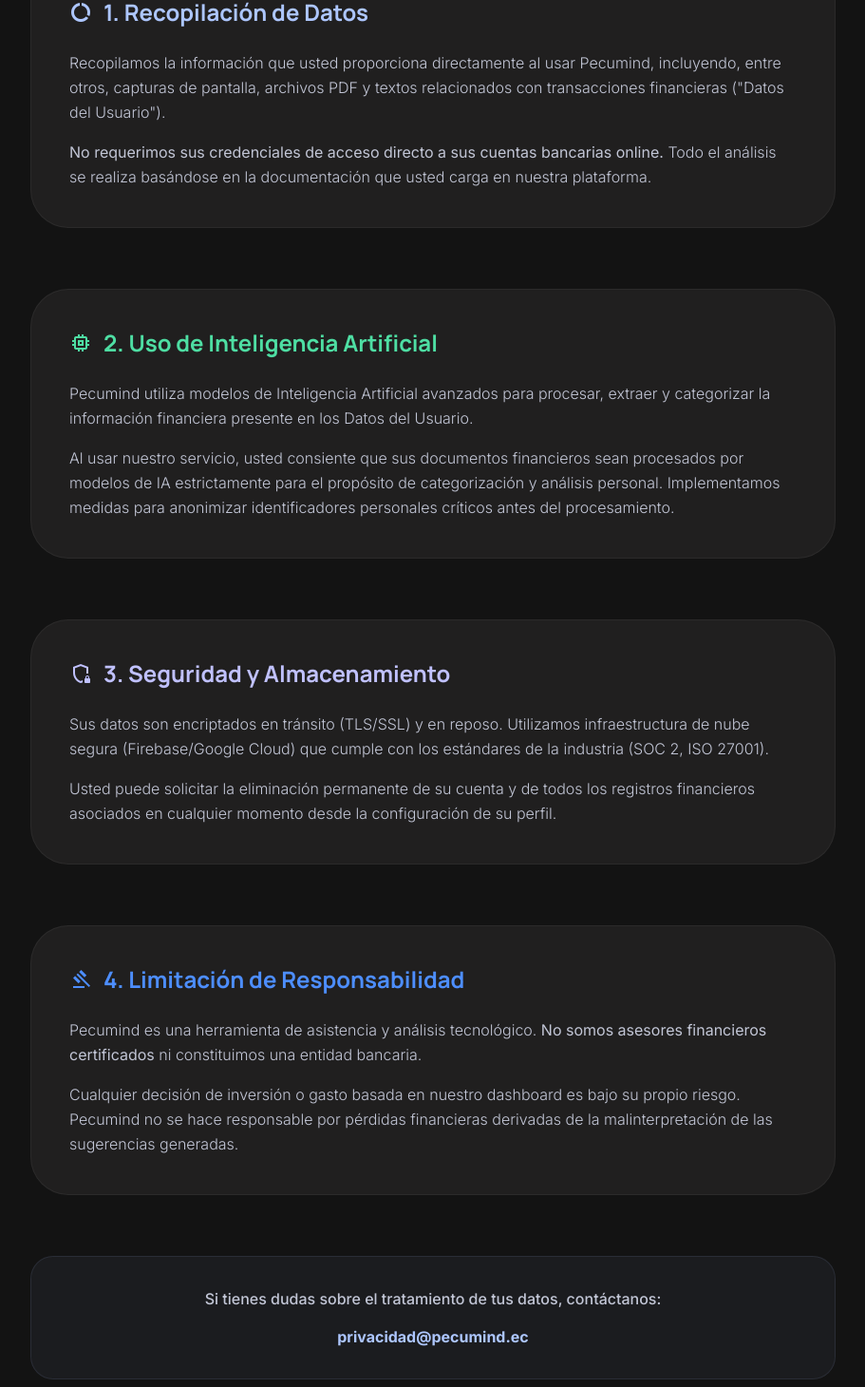
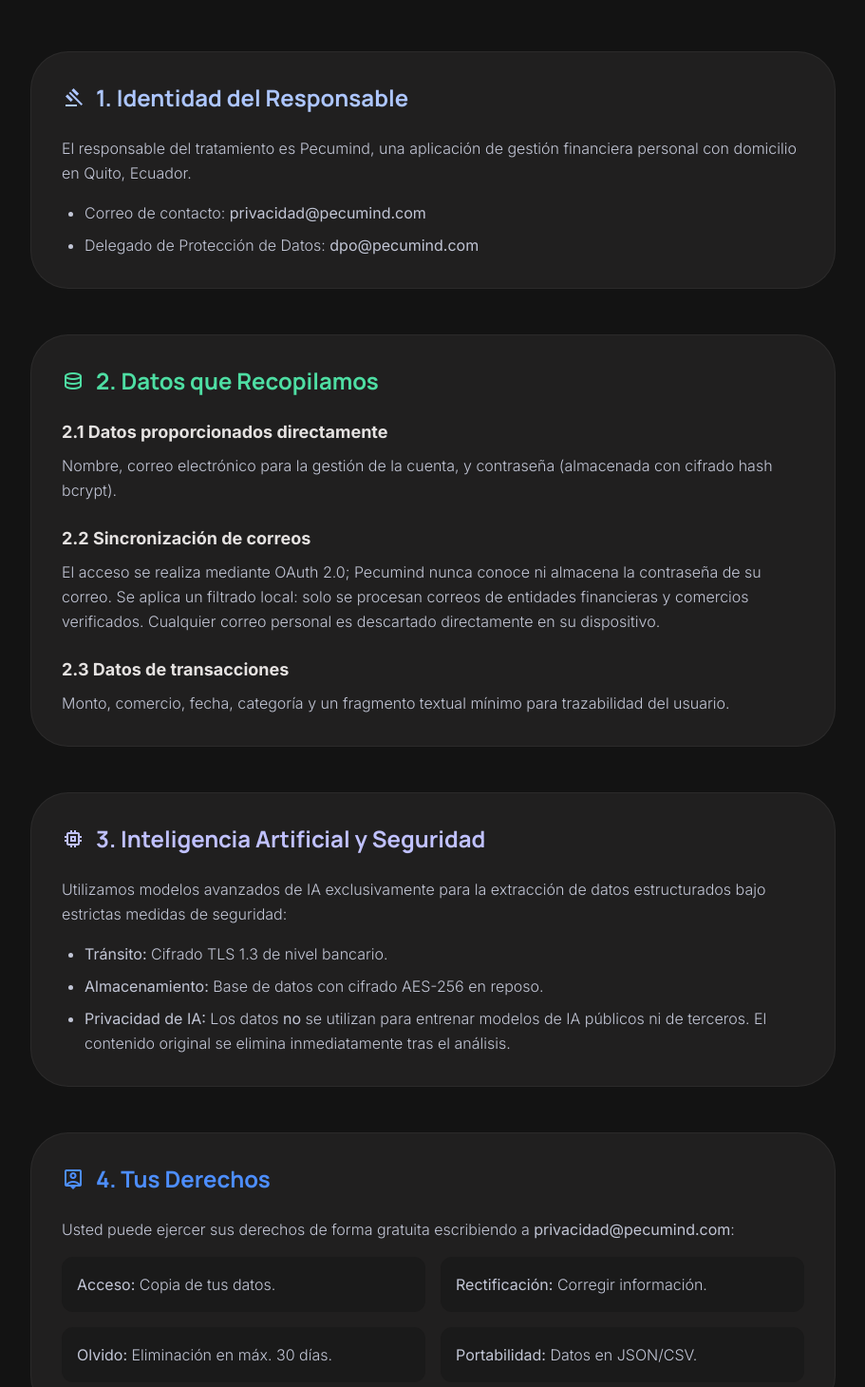
Before and after one commit to Davo-Exp4/pecumind-webpage, a React (Vite) app: page /terminos in a window 1280 px wide. Shown: the part 472-1932 px from the top of the page at 95% size, without its empty margins (184-1095 px from the left). Built offline with nearby package versions, Linux system fonts and the light colour scheme.

Commit message:
docs: actualización de política de privacidad marzo 2026

```diff
--- a/src/pages/Terms.jsx
+++ b/src/pages/Terms.jsx
@@ -8,91 +8,92 @@
       <main className="pt-32 pb-24 px-6 flex-grow max-w-4xl mx-auto w-full">
         <div className="mb-16">
           <div className="inline-flex items-center gap-2 px-4 py-2 rounded-full bg-primary/10 text-primary border border-primary/20 text-xs font-bold tracking-widest uppercase mb-8">
-            Última actualización: Noviembre 2024
+            Versión 1.0 | Vigente desde: Marzo 2026
           </div>
-          <h1 className="text-4xl md:text-5xl font-extrabold font-headline mb-6 tracking-tight text-on-surface">Términos de Servicio y Privacidad</h1>
+          <h1 className="text-4xl md:text-5xl font-extrabold font-headline mb-6 tracking-tight text-on-surface">Política de Privacidad</h1>
           <p className="text-xl text-on-surface-variant leading-relaxed font-light">
-            En Pecumind, tratamos tus datos financieros con el mismo rigor que un banco suizo. No vendemos tu información.
-            Nuestra IA analiza tus gastos, pero tú mantienes el control absoluto.
+            En Pecumind, la privacidad es un derecho fundamental y la base de la confianza de nuestros usuarios.
+            Nuestra arquitectura permite que mantengas el control absoluto de tu información financiera en todo momento.
           </p>
+          <div className="mt-6 p-4 rounded-2xl bg-surface-container border border-white/5 text-sm text-on-surface-variant/80">
+            <p><strong>Ubicación:</strong> Quito, Ecuador</p>
+            <p><strong>Contacto:</strong> privacidad@pecumind.com</p>
+          </div>
         </div>
 
-        <div className="space-y-16">
-          <section className="p-10 rounded-[2.5rem] bg-surface-container border border-white/5">
+        <div className="space-y-12">
+          <section className="p-8 rounded-[2.5rem] bg-surface-container border border-white/5">
             <h2 className="text-2xl font-bold font-headline mb-6 text-primary flex items-center gap-3">
-              <span className="material-symbols-outlined">data_usage</span>
-              1. Recopilación de Datos
+              <span className="material-symbols-outlined">gavel</span>
+              1. Identidad del Responsable
             </h2>
             <div className="space-y-4 text-on-surface-variant leading-relaxed font-light">
-              <p>
-                Recopilamos la información que usted proporciona directamente al usar Pecumind, incluyendo, entre otros,
-                capturas de pantalla, archivos PDF y textos relacionados con transacciones financieras ("Datos del Usuario").
-              </p>
-              <p>
-                <strong>No requerimos sus credenciales de acceso directo a sus cuentas bancarias online.</strong> Todo el análisis
-                se realiza basándose en la documentación que usted carga en nuestra plataforma.
-              </p>
+              <p>El responsable del tratamiento es Pecumind, una aplicación de gestión financiera personal con domicilio en Quito, Ecuador.</p>
+              <ul className="list-disc pl-6 space-y-2">
+                <li>Correo de contacto: <strong>privacidad@pecumind.com</strong></li>
+                <li>Delegado de Protección de Datos: <strong>dpo@pecumind.com</strong></li>
+              </ul>
             </div>
           </section>
 
-          <section className="p-10 rounded-[2.5rem] bg-surface-container border border-white/5">
+          <section className="p-8 rounded-[2.5rem] bg-surface-container border border-white/5">
             <h2 className="text-2xl font-bold font-headline mb-6 text-secondary flex items-center gap-3">
-              <span className="material-symbols-outlined">memory</span>
-              2. Uso de Inteligencia Artificial
+              <span className="material-symbols-outlined">database</span>
+              2. Datos que Recopilamos
             </h2>
-            <div className="space-y-4 text-on-surface-variant leading-relaxed font-light">
-              <p>
-                Pecumind utiliza modelos de Inteligencia Artificial avanzados para procesar, extraer y categorizar la información financiera
-                presente en los Datos del Usuario.
-              </p>
-              <p>
-                Al usar nuestro servicio, usted consiente que sus documentos financieros sean procesados por modelos de IA
-                estrictamente para el propósito de categorización y análisis personal. Implementamos medidas para anonimizar
-                identificadores personales críticos antes del procesamiento.
-              </p>
+            <div className="space-y-6 text-on-surface-variant leading-relaxed font-light">
+              <div>
+                <h3 className="text-lg font-bold text-on-surface mb-2">2.1 Datos proporcionados directamente</h3>
+                <p>Nombre, correo electrónico para la gestión de la cuenta, y contraseña (almacenada con cifrado hash bcrypt).</p>
+              </div>
+              <div>
+                <h3 className="text-lg font-bold text-on-surface mb-2">2.2 Sincronización de correos</h3>
+                <p>El acceso se realiza mediante OAuth 2.0; Pecumind nunca conoce ni almacena la contraseña de su correo. Se aplica un filtrado local: solo se procesan correos de entidades financieras y comercios verificados. Cualquier correo personal es descartado directamente en su dispositivo.</p>
+              </div>
+              <div>
+                <h3 className="text-lg font-bold text-on-surface mb-2">2.3 Datos de transacciones</h3>
+                <p>Monto, comercio, fecha, categoría y un fragmento textual mínimo para trazabilidad del usuario.</p>
+              </div>
             </div>
           </section>
 
-          <section className="p-10 rounded-[2.5rem] bg-surface-container border border-white/5">
+          <section className="p-8 rounded-[2.5rem] bg-surface-container border border-white/5">
             <h2 className="text-2xl font-bold font-headline mb-6 text-tertiary flex items-center gap-3">
-              <span className="material-symbols-outlined">shield_locked</span>
-              3. Seguridad y Almacenamiento
+              <span className="material-symbols-outlined">memory</span>
+              3. Inteligencia Artificial y Seguridad
             </h2>
             <div className="space-y-4 text-on-surface-variant leading-relaxed font-light">
-              <p>
-                Sus datos son encriptados en tránsito (TLS/SSL) y en reposo. Utilizamos infraestructura de nube segura
-                (Firebase/Google Cloud) que cumple con los estándares de la industria (SOC 2, ISO 27001).
-              </p>
-              <p>
-                Usted puede solicitar la eliminación permanente de su cuenta y de todos los registros financieros asociados
-                en cualquier momento desde la configuración de su perfil.
-              </p>
+              <p>Utilizamos modelos avanzados de IA exclusivamente para la extracción de datos estructurados bajo estrictas medidas de seguridad:</p>
+              <ul className="list-disc pl-6 space-y-2">
+                <li><strong>Tránsito:</strong> Cifrado TLS 1.3 de nivel bancario.</li>
+                <li><strong>Almacenamiento:</strong> Base de datos con cifrado AES-256 en reposo.</li>
+                <li><strong>Privacidad de IA:</strong> Los datos <strong>no</strong> se utilizan para entrenar modelos de IA públicos ni de terceros. El contenido original se elimina inmediatamente tras el análisis.</li>
+              </ul>
             </div>
           </section>
 
-          <section className="p-10 rounded-[2.5rem] bg-surface-container border border-white/5">
+          <section className="p-8 rounded-[2.5rem] bg-surface-container border border-white/5">
             <h2 className="text-2xl font-bold font-headline mb-6 text-primary-container flex items-center gap-3">
-              <span className="material-symbols-outlined">gavel</span>
-              4. Limitación de Responsabilidad
+              <span className="material-symbols-outlined">person_pin</span>
+              4. Tus Derechos
             </h2>
             <div className="space-y-4 text-on-surface-variant leading-relaxed font-light">
-              <p>
-                Pecumind es una herramienta de asistencia y análisis tecnológico. <strong>No somos asesores financieros
-                certificados</strong> ni constituimos una entidad bancaria.
-              </p>
-              <p>
-                Cualquier decisión de inversión o gasto basada en nuestro dashboard es bajo su propio riesgo. Pecumind no
-                se hace responsable por pérdidas financieras derivadas de la malinterpretación de las sugerencias generadas.
-              </p>
+              <p>Usted puede ejercer sus derechos de forma gratuita escribiendo a <strong>privacidad@pecumind.com</strong>:</p>
+              <div className="grid grid-cols-1 md:grid-cols-2 gap-4 mt-4">
+                <div className="p-4 bg-surface/40 rounded-xl"><strong>Acceso:</strong> Copia de tus datos.</div>
+                <div className="p-4 bg-surface/40 rounded-xl"><strong>Rectificación:</strong> Corregir información.</div>
+                <div className="p-4 bg-surface/40 rounded-xl"><strong>Olvido:</strong> Eliminación en máx. 30 días.</div>
+                <div className="p-4 bg-surface/40 rounded-xl"><strong>Portabilidad:</strong> Datos en JSON/CSV.</div>
+              </div>
             </div>
           </section>
-        </div>
 
-        <div className="mt-16 p-8 rounded-3xl bg-primary/5 border border-primary/10 text-center">
-          <p className="text-on-surface-variant font-medium mb-4">
-            Si tienes dudas sobre el tratamiento de tus datos, contáctanos:
-          </p>
-          <a href="mailto:privacidad@pecumind.ec" className="text-primary font-bold hover:underline">privacidad@pecumind.ec</a>
+          <div className="rounded-3xl p-8 bg-gradient-to-br from-primary/10 to-transparent border border-white/5">
+            <p className="text-on-surface-variant text-sm font-light text-center leading-relaxed">
+              Pecumind cumple con la Ley Orgánica de Protección de Datos Personales (LOPDP) de Ecuador.
+              Si tienes preguntas, contáctanos en <a href="mailto:privacidad@pecumind.com" className="text-primary font-bold hover:underline">privacidad@pecumind.com</a>.
+            </p>
+          </div>
         </div>
       </main>
       <Footer />
```
